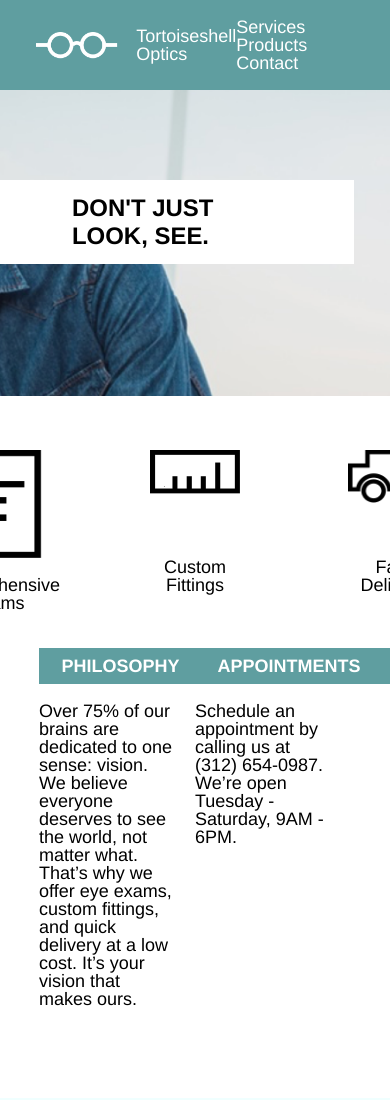
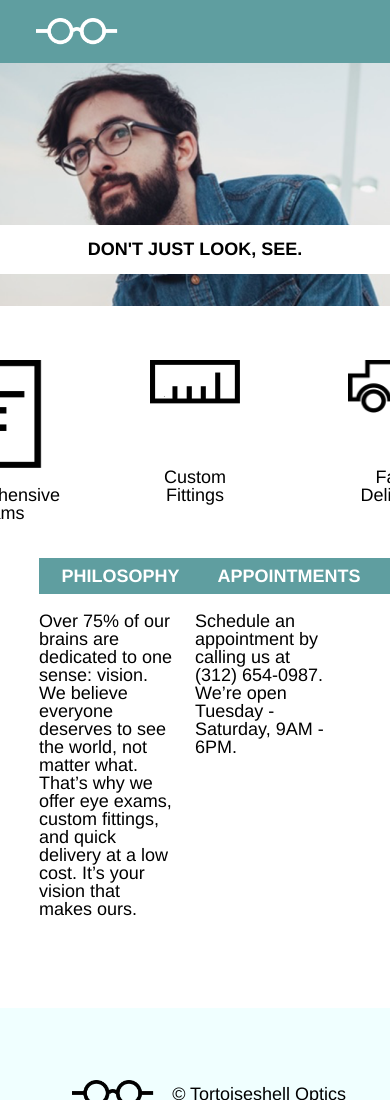
Before and after one commit to Nadiafa/TortoiseshellOptics, a plain HTML site: page index.html in a window 390 px wide. Shown: the top 1100 px of the page. Drawn offline with Linux system fonts and the light colour scheme.

Commit message:
Add media queries to header for max-width 560px

```diff
--- a/resources/css/style.css
+++ b/resources/css/style.css
@@ -41,6 +41,9 @@ nav li {
   display: inline;
   padding-right: 2rem;
 }
+.small-media {
+  display: none;
+}
 .title img {
   height: 1.5rem;
   margin-right: 1rem;
@@ -73,6 +76,28 @@ h1 {
   }
   h1 {
     font-size: 1.33rem;
+  }
+}
+@media only screen and (max-width: 560px){
+  header {
+    height: 17rem;
+    padding-top: 0;
+    background-position: 20%;
+  }
+  .menu, .title span {
+    display: none;
+  }
+  .small-media {
+    display: block;
+  }
+  .main-banner {
+    width: 100%;
+    padding: 1rem auto;
+    margin: 9rem auto 0 auto;
+    text-align: center;
+  }
+  h1 {
+    font-size: 1rem;
   }
 }
 /* ABOUT STYLES */
```
